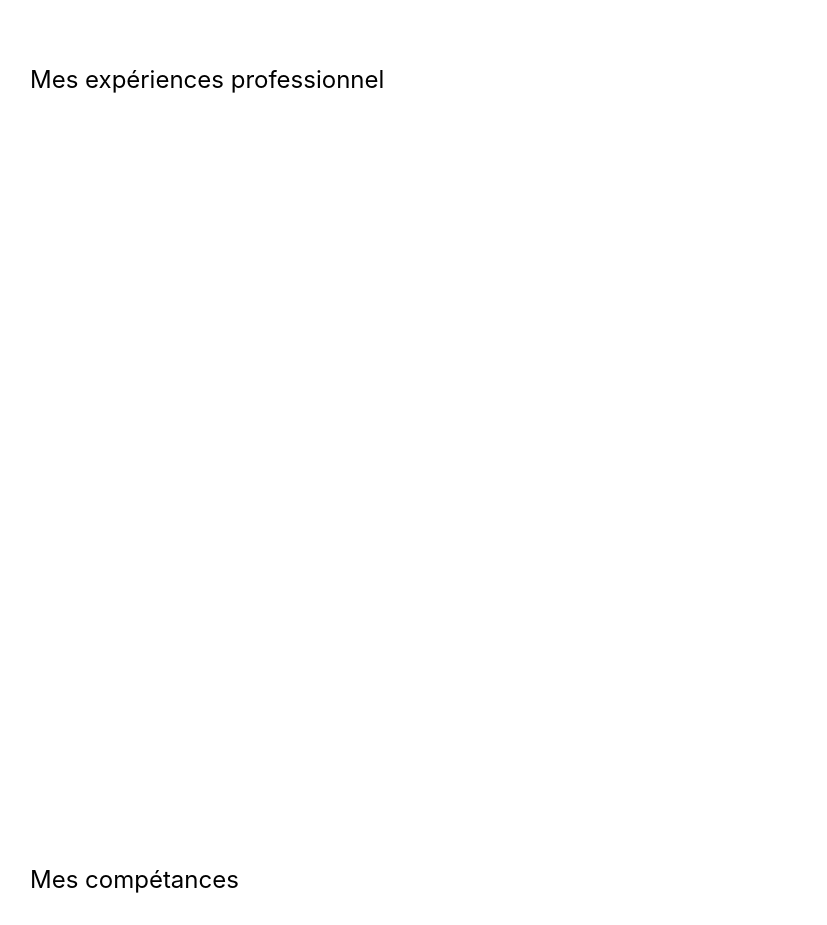
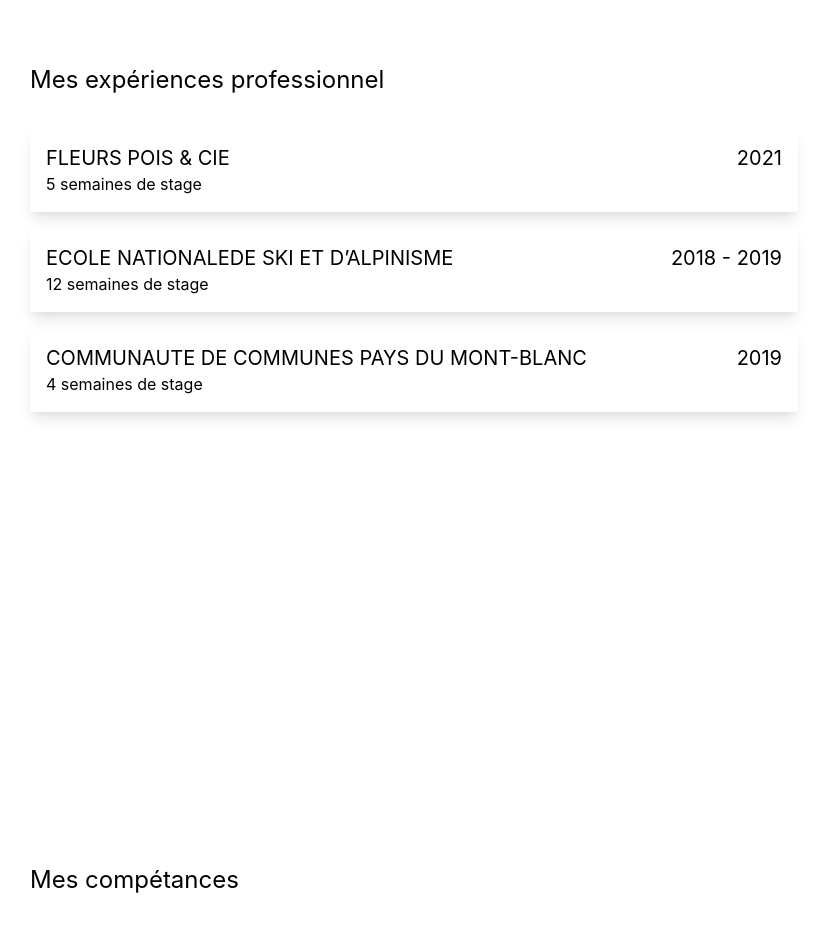
Before and after one commit to max-rnd/portfolio, a React (Create React App) app: page / in a window 1280 px wide. Shown: the part 2380-3305 px from the top of the page, without its empty margins (226-1053 px from the left). Built offline with nearby package versions, Linux system fonts and the light colour scheme.

Commit message:
Experience

```diff
--- a/src/components/Experience.js
+++ b/src/components/Experience.js
@@ -1,14 +1,45 @@
-import React from 'react'
+import React from "react";
 
 class Experience extends React.Component {
   render() {
     return (
       <div class="pt-11 min-h-screen flex flex-col" ref={this.studiesRef}>
         <h2 class="mb-4 text-2xl">Mes expériences professionnel</h2>
-
+        <Exp
+          date="2021"
+          name="FLEURS POIS & CIE"
+          duration="5"
+          description="Création d'un site web de gestion des stocks"
+        />
+        <Exp
+          date="2018 - 2019"
+          name="ECOLE NATIONALEDE SKI ET D’ALPINISME"
+          duration="12"
+          description="Gestion parc informatique –Création de script –Installationd’un reverse proxy –GestionGLPI –Gestion WSUS"
+        />
+        <Exp
+          date="2019"
+          name="COMMUNAUTE DE COMMUNES PAYS DU MONT-BLANC"
+          duration="4"
+          description="Mise en place d’un Firewall -Installation de GLPI"
+        />
       </div>
     );
   }
 }
 
-export default Experience
+export default Experience;
+
+class Exp extends React.Component {
+  render() {
+    return (
+      <div class="shadow-lg p-4 mt-4">
+        <div class="flex justify-between">
+          <h2 class="text-xl">{this.props.name}</h2>
+          <h2 class="text-xl">{this.props.date}</h2>
+        </div>
+        <p>{this.props.duration} semaines de stage</p>
+      </div>
+    );
+  }
+}
```
